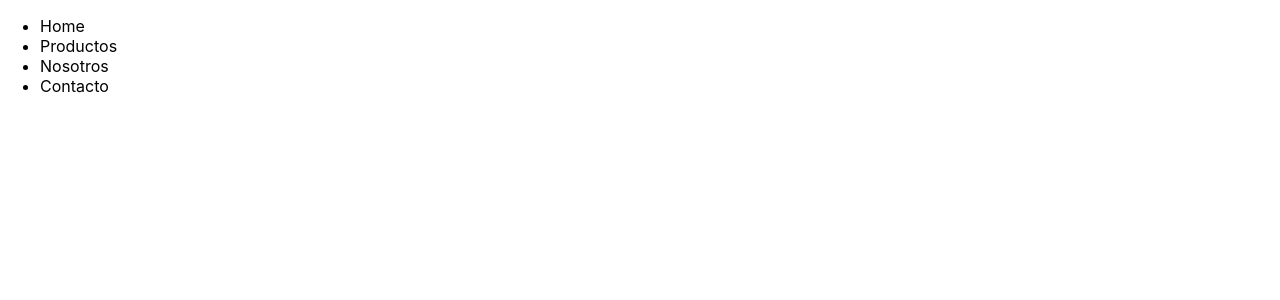
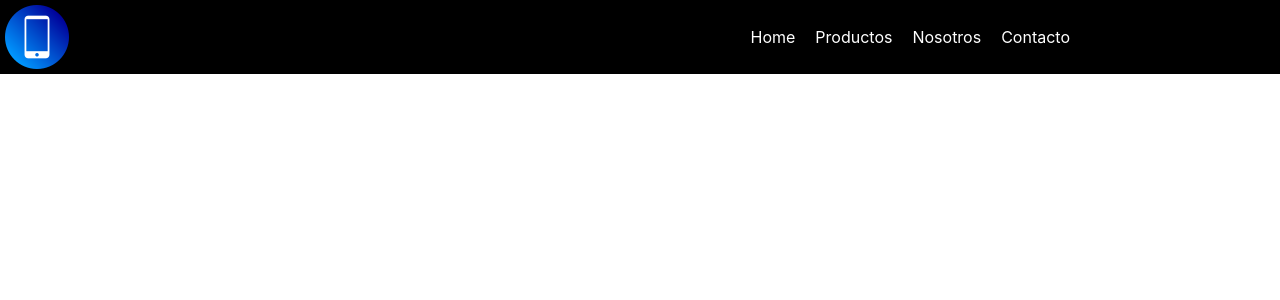
Before and after one commit to Nicolas-Mazziotti/myapp-mazziotti, a React (Create React App) app: page / in a window 1280 px wide. Shown: the top 300 px of the page. Built offline with nearby package versions, Linux system fonts and the light colour scheme.

Commit message:
creacion NavBar

```diff
--- a/src/App.js
+++ b/src/App.js
@@ -1,6 +1,7 @@
 
 import './App.css';
-import NavBar from './componentes/navBar';
+import NavBar from './components/NavBar';
+
 
 const App = () => {
   return (
--- a/src/componentes/navBar.js
+++ /dev/null
@@ -1,12 +0,0 @@
-
-const NavBar = () => {
-    return (
-        <ul>
-            <li>Home</li>
-            <li>Productos</li>
-            <li>Nosotros</li>
-            <li>Contacto</li>
-        </ul>
-    )
-}
-export default NavBar;
--- /dev/null
+++ b/src/components/NavBar.css
@@ -0,0 +1,36 @@
+
+*{
+    margin: 0;
+    box-sizing: border-box;
+}
+.navBar{
+    display:flex;
+    justify-content: space-between;
+    background-color: black;
+    color: white;
+}
+ul {
+    display: flex;
+    flex-direction:row;
+    justify-content:space-evenly;
+    align-items: center;
+    margin-right: 200px;
+}
+ul li {
+    padding: 10px;
+    list-style: none;
+}
+ul li:hover{
+    background-color: white;
+    border-radius: 5px;
+    color: black;
+}
+ul a {
+    text-decoration: none;
+    color: white;
+}
+
+
+.navBar img {
+    padding: 5px;
+}
--- /dev/null
+++ b/src/components/NavBar.js
@@ -0,0 +1,18 @@
+import './NavBar.css';
+import icono_index from './img/icono_index.png';
+const NavBar = () => {
+    return (
+       <nav className="navBar">
+           <img src={icono_index} alt='icono celular'></img>
+        <ul>
+            <a href='#'><li>Home</li></a>
+            <a href='#'><li>Productos</li></a>
+            <a href='#'><li>Nosotros</li></a>
+            <a href='#'><li>Contacto</li></a>
+        </ul>
+       </nav>
+
+    )
+}
+
+export default NavBar
```
Also changed, not shown: src/components/img/icono_index.png (added).
